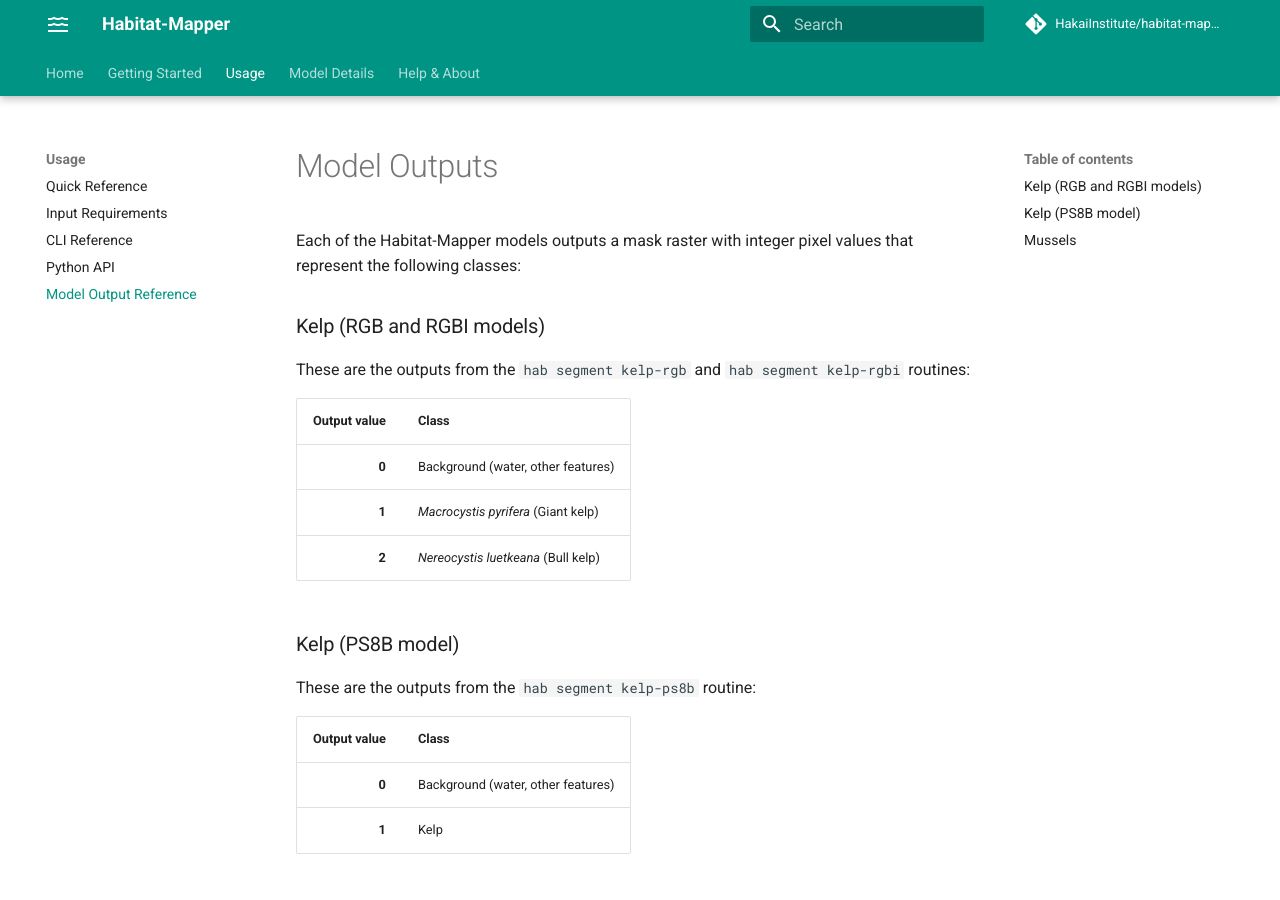
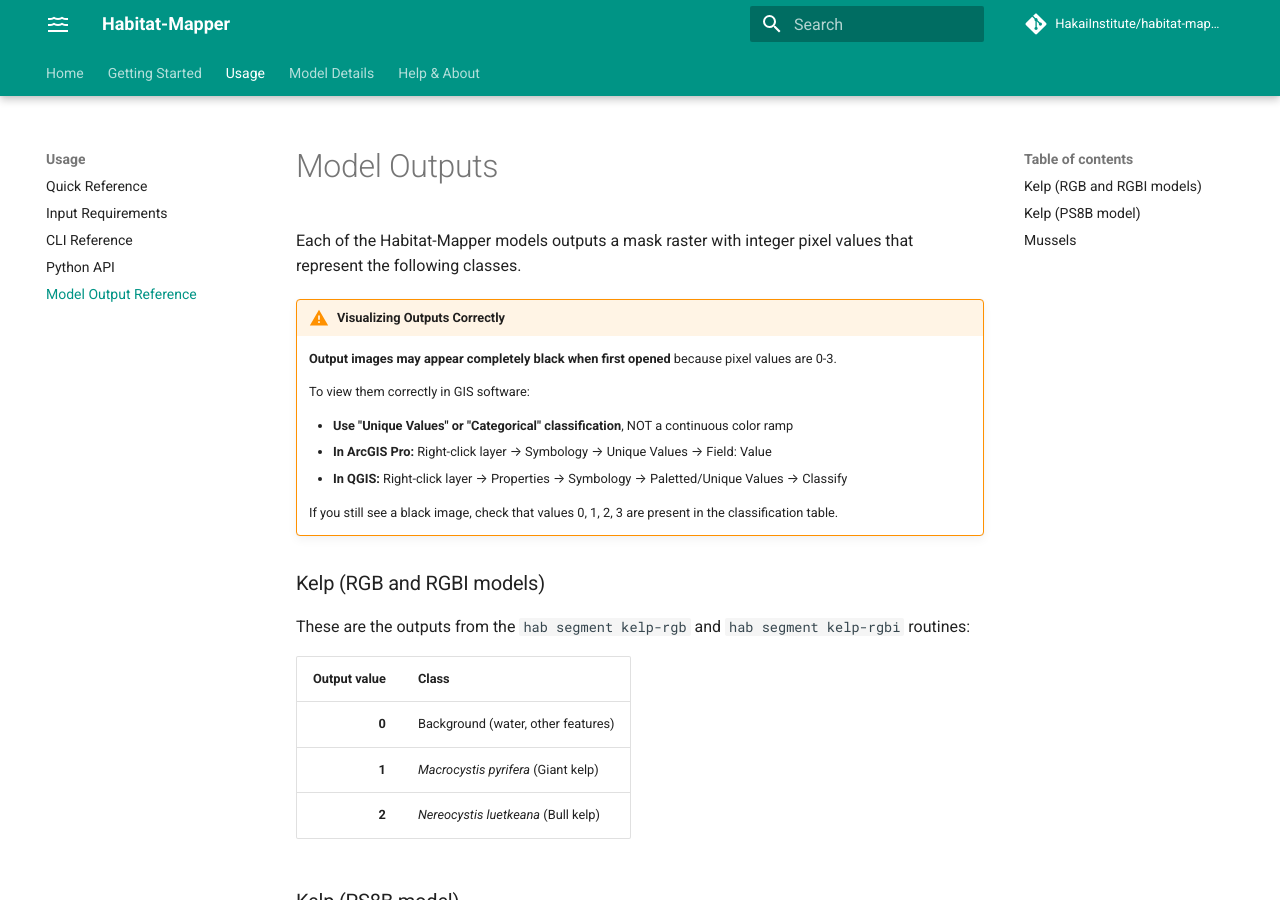
Before and after one commit to HakaiInstitute/kelp-o-matic, an MkDocs documentation site: the page built from docs/model_outputs.md, in a window 1280 px wide and 900 px high. Built offline with MkDocs 1.6.1 and Material for MkDocs 9.7.7, drawn with Linux system fonts in a browser that asks for light colours; comment, search, counter and statistics services are not loaded.

Commit message:
docs: Clarify model usage, outputs, and CLI examples

```diff
--- a/docs/model_outputs.md
+++ b/docs/model_outputs.md
@@ -1,7 +1,18 @@
 # Model Outputs
 
 Each of the Habitat-Mapper models outputs a mask raster with integer pixel values that
-represent the following classes:
+represent the following classes.
+
+!!! warning "Visualizing Outputs Correctly"
+    **Output images may appear completely black when first opened** because pixel values are 0-3.
+
+    To view them correctly in GIS software:
+
+    - **Use "Unique Values" or "Categorical" classification**, NOT a continuous color ramp
+    - **In ArcGIS Pro:** Right-click layer → Symbology → Unique Values → Field: Value
+    - **In QGIS:** Right-click layer → Properties → Symbology → Paletted/Unique Values → Classify
+
+    If you still see a black image, check that values 0, 1, 2, 3 are present in the classification table.
 
 ### Kelp (RGB and RGBI models)
 
```
Also changed, not shown: docs/index.md (+10 -10 lines), docs/python_lib.md (+14 -0 lines).
